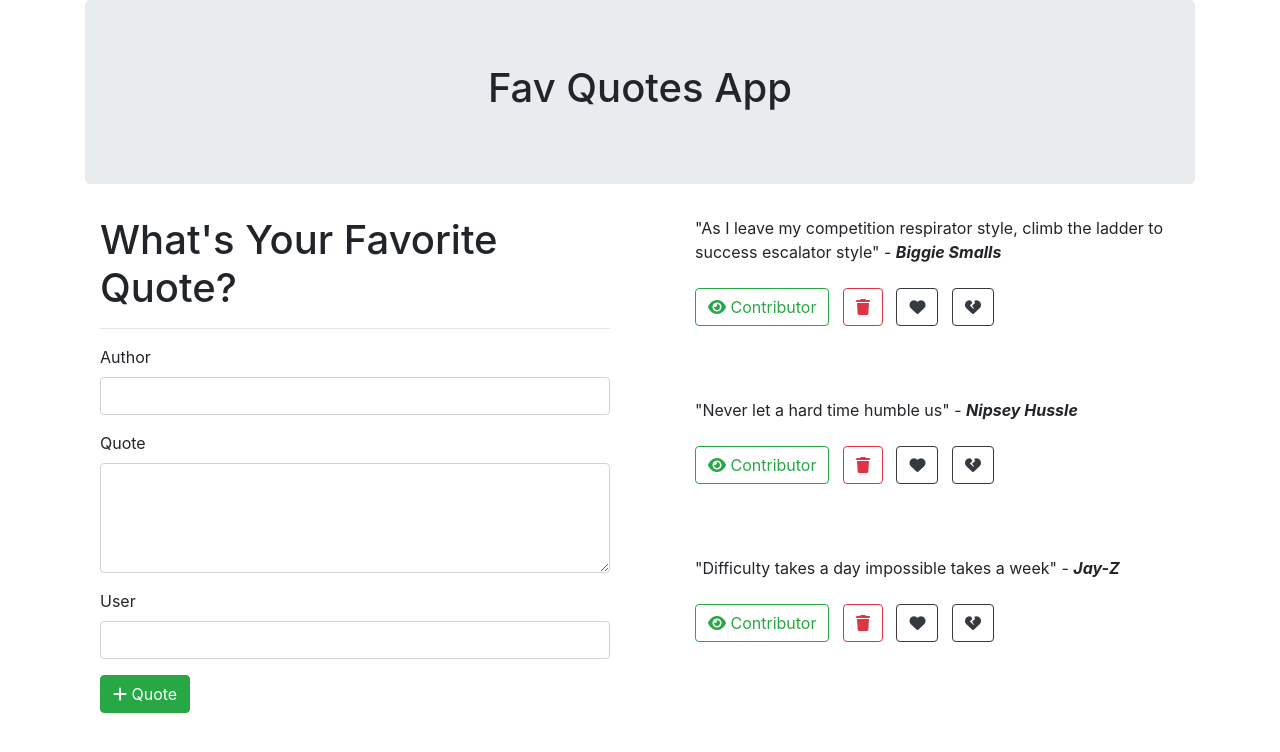
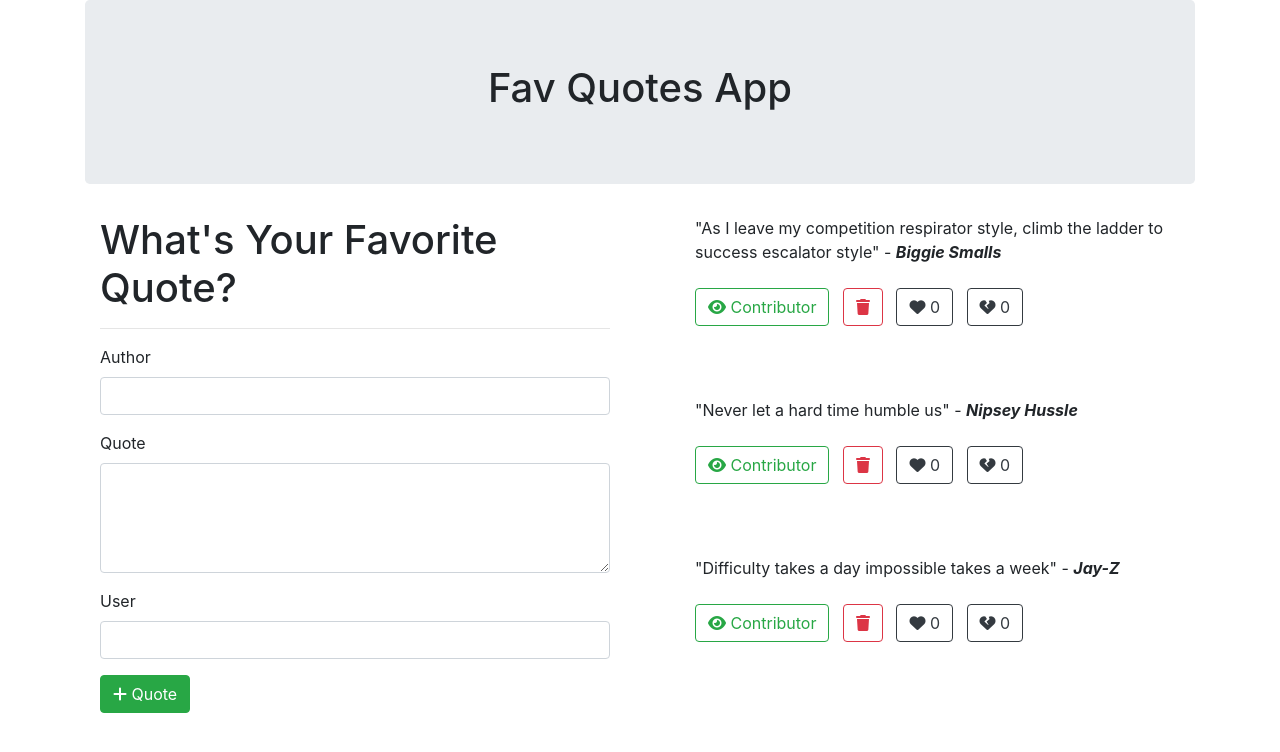
Before and after one commit to Koshin-Mohamed/quotes-ip, an Angular app: page / in a window 1280 px wide. Shown: the top 752 px of the page. Built offline with nearby package versions, Linux system fonts and the light colour scheme.

Commit message:
add functionality to the like and dislike upvote and downvote function, also deleted upvote downvote component.

```diff
--- a/src/app/app.module.ts
+++ b/src/app/app.module.ts
@@ -5,7 +5,6 @@ import { AppRoutingModule } from "./app-routing.module";
 import { AppComponent } from "./app.component";
 import { FormComponent } from "./form/form.component";
 import { DisplayComponent } from "./display/display.component";
-import { UpAndDownvoteComponent } from "./display/up-and-downvote/up-and-downvote.component";
 import { DetailsComponent } from "./display/details/details.component";
 
 @NgModule({
@@ -13,7 +12,6 @@ import { DetailsComponent } from "./display/details/details.component";
     AppComponent,
     FormComponent,
     DisplayComponent,
-    UpAndDownvoteComponent,
     DetailsComponent
   ],
   imports: [BrowserModule, AppRoutingModule],
--- a/src/app/display/display.component.html
+++ b/src/app/display/display.component.html
@@ -9,8 +9,8 @@
     <br />
     <button (click)="toggleUser(i)" class="btn btn-outline-success"><i class="fas fa-eye"></i> Contributor</button> &nbsp;
     <button (click) = "deleteIt(i)" class="btn btn-outline-danger"><i class="fas fa-trash"></i> </button> &nbsp;
-    <button (click) = "deleteIt(i)" class="btn btn-outline-dark"><i class="fas fa-heart"></i></button> &nbsp;
-    <button (click) = "deleteIt(i)" class="btn btn-outline-dark"><i class="fas fa-heart-broken"></i></button>
+    <button (click) = "likes(i)" class="btn btn-outline-dark"><i class="fas fa-heart"></i><span> {{ like }}</span></button> &nbsp;
+    <button (click) = "unlikes(i)" class="btn btn-outline-dark"><i class="fas fa-heart-broken"></i> {{ unlike }}<span></span></button>
     <br>
     <br>
     <app-details *ngIf="quote.showUser" [quote]="quote"></app-details>
--- a/src/app/display/display.component.ts
+++ b/src/app/display/display.component.ts
@@ -22,6 +22,16 @@ export class DisplayComponent implements OnInit {
       this.quotes.splice(index,1);
   }
 
+  like = 0;
+  likes(){
+    this.like=this.like+1;
+  }
+
+  unlike = 0
+  unlikes(){
+    this.unlike=this.unlike+1;
+  }
+
   constructor() { }
 
   ngOnInit() {
--- a/src/app/display/up-and-downvote/up-and-downvote.component.html
+++ /dev/null
@@ -1 +0,0 @@
-<p>up-and-downvote works!</p>
--- a/src/app/display/up-and-downvote/up-and-downvote.component.ts
+++ /dev/null
@@ -1,15 +0,0 @@
-import { Component, OnInit } from '@angular/core';
-
-@Component({
-  selector: 'app-up-and-downvote',
-  templateUrl: './up-and-downvote.component.html',
-  styleUrls: ['./up-and-downvote.component.css']
-})
-export class UpAndDownvoteComponent implements OnInit {
-
-  constructor() { }
-
-  ngOnInit() {
-  }
-
-}
```
Also changed, not shown: src/app/display/up-and-downvote/up-and-downvote.component.css (deleted), 1 other file (tests, documents, lock files or other folders).
